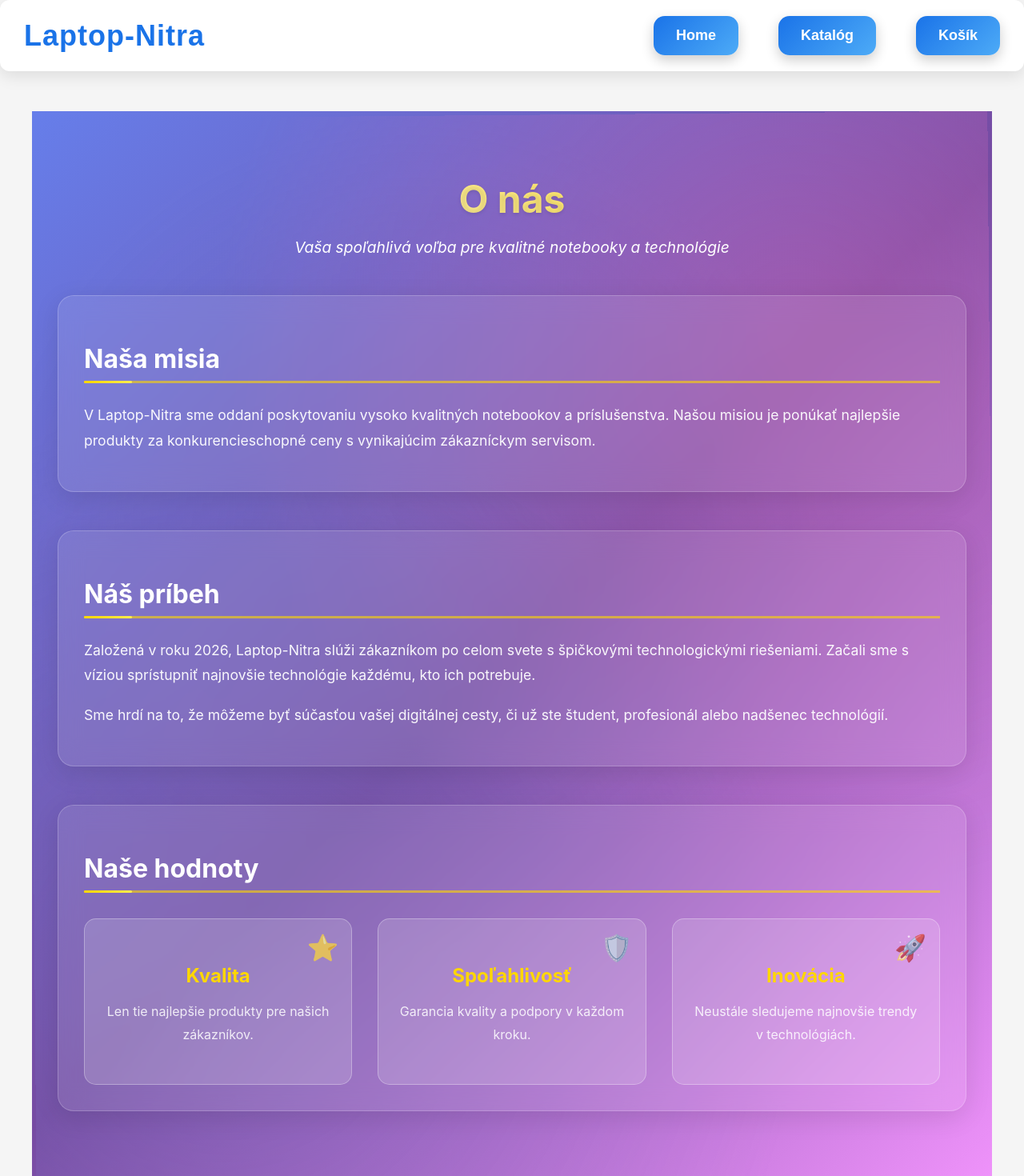
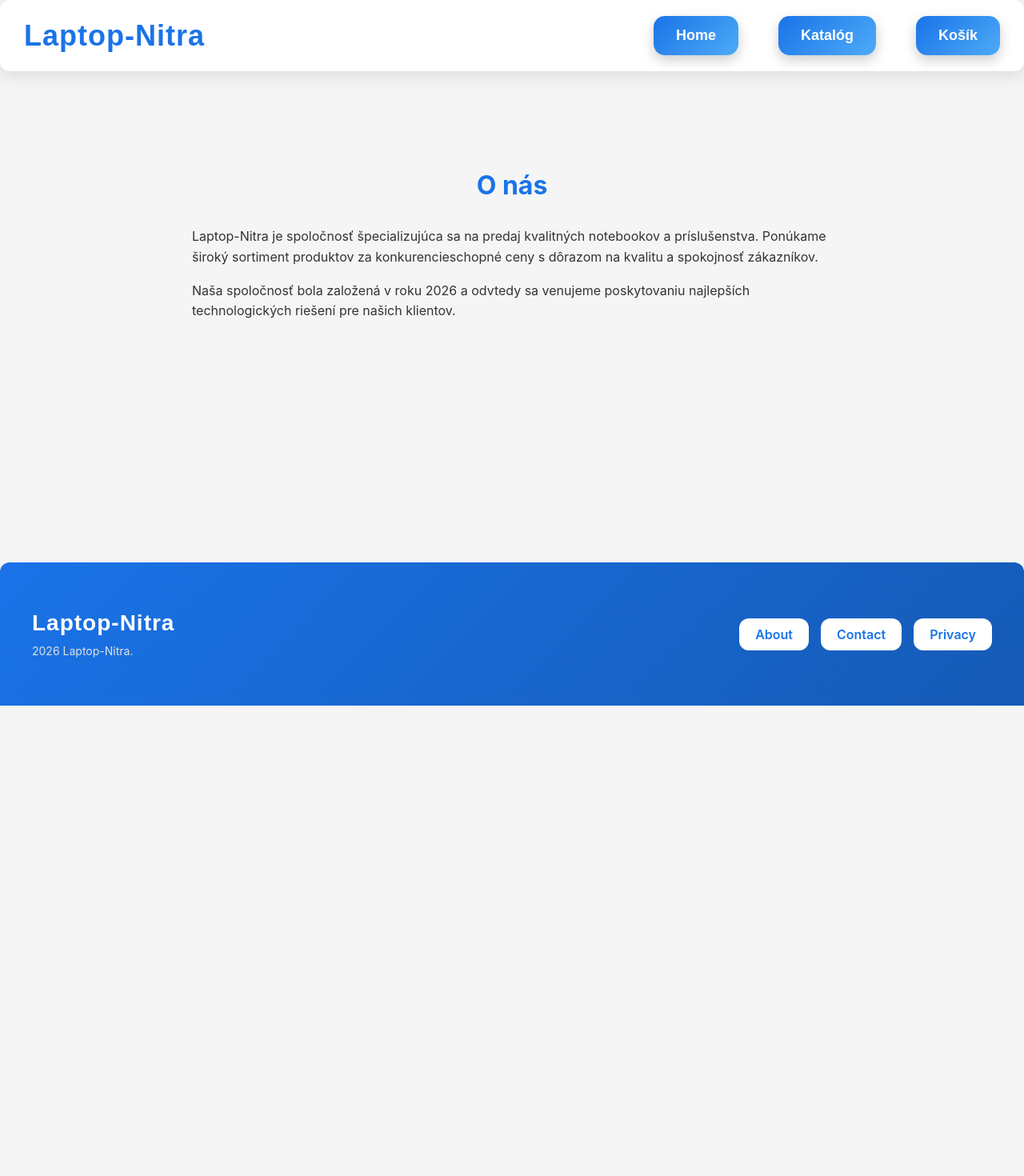
Before and after one commit to nnnpppxxx/vue-project, a Vue app: page /about in a window 1280 px wide. Shown: the top 1470 px of the page at 80% size. After the commit the page ends 882 px from the top, so only its background shows below. Built offline with nearby package versions, Linux system fonts and the light colour scheme.

Commit message:
change about page

```diff
--- a/src/assets/style.css
+++ b/src/assets/style.css
@@ -613,216 +613,22 @@ button:hover {
 
 /* About Page */
 .about {
-  padding: 3rem 0;
-  background: linear-gradient(135deg, #667eea 0%, #764ba2 50%, #f093fb 100%);
-  color: white;
-  min-height: 100vh;
-  position: relative;
-  overflow: hidden;
+  padding: 2rem 0;
+  background: #f5f5f5;
+  color: #333;
+  min-height: 60vh;
 }
 
-.about::before {
-  content: '';
-  position: absolute;
-  top: 0;
-  left: 0;
-  right: 0;
-  bottom: 0;
-  background:
-    radial-gradient(circle at 20% 80%, rgba(120, 119, 198, 0.3) 0%, transparent 50%),
-    radial-gradient(circle at 80% 20%, rgba(255, 119, 198, 0.3) 0%, transparent 50%),
-    radial-gradient(circle at 40% 40%, rgba(120, 119, 198, 0.2) 0%, transparent 50%);
-  animation: float 6s ease-in-out infinite;
+.about h1 {
+  text-align: center;
+  margin-bottom: 2rem;
+  color: #1a73e8;
 }
 
-@keyframes float {
-  0%, 100% { transform: translateY(0px) rotate(0deg); }
-  33% { transform: translateY(-10px) rotate(1deg); }
-  66% { transform: translateY(10px) rotate(-1deg); }
+.about p {
+  margin-bottom: 1rem;
+  line-height: 1.6;
+  max-width: 800px;
+  margin-left: auto;
+  margin-right: auto;
 }
-
-.about .container {
-  padding: 0 2rem;
-  position: relative;
-  z-index: 1;
-}
-
-.about-header {
-  text-align: center;
-  margin-bottom: 3rem;
-  animation: fadeInUp 1s ease-out;
-}
-
-@keyframes fadeInUp {
-  from {
-    opacity: 0;
-    transform: translateY(30px);
-  }
-  to {
-    opacity: 1;
-    transform: translateY(0);
-  }
-}
-
-.about-header h1 {
-  font-size: 3rem;
-  margin-bottom: 1rem;
-  font-weight: 700;
-  background: linear-gradient(45deg, #fff, #ffd700);
-  -webkit-background-clip: text;
-  -webkit-text-fill-color: transparent;
-  background-clip: text;
-  text-shadow: 0 2px 4px rgba(0,0,0,0.1);
-}
-
-.subtitle {
-  font-size: 1.2rem;
-  opacity: 0.9;
-  font-style: italic;
-  animation: fadeInUp 1s ease-out 0.2s both;
-}
-
-.about-content section {
-  margin-bottom: 3rem;
-  background: rgba(255, 255, 255, 0.1);
-  padding: 2rem;
-  border-radius: 20px;
-  backdrop-filter: blur(15px);
-  border: 1px solid rgba(255, 255, 255, 0.2);
-  box-shadow: 0 8px 32px rgba(0, 0, 0, 0.1);
-  animation: fadeInUp 1s ease-out 0.4s both;
-  transition: transform 0.3s ease, box-shadow 0.3s ease;
-}
-
-.about-content section:hover {
-  transform: translateY(-5px);
-  box-shadow: 0 12px 40px rgba(0, 0, 0, 0.15);
-}
-
-.about-content h2 {
-  font-size: 2rem;
-  margin-bottom: 1.5rem;
-  color: #fff;
-  border-bottom: 3px solid rgba(255, 215, 0, 0.6);
-  padding-bottom: 0.5rem;
-  position: relative;
-}
-
-.about-content h2::after {
-  content: '';
-  position: absolute;
-  bottom: -3px;
-  left: 0;
-  width: 60px;
-  height: 3px;
-  background: linear-gradient(90deg, #ffd700, #ffed4e);
-  border-radius: 2px;
-}
-
-.about-content p {
-  line-height: 1.8;
-  margin-bottom: 1rem;
-  font-size: 1.1rem;
-  color: rgba(255, 255, 255, 0.95);
-}
-
-.values-grid {
-  display: grid;
-  grid-template-columns: repeat(auto-fit, minmax(280px, 1fr));
-  gap: 2rem;
-  margin-top: 2rem;
-}
-
-.value-item {
-  text-align: center;
-  padding: 2rem 1.5rem;
-  background: rgba(255, 255, 255, 0.15);
-  border-radius: 15px;
-  transition: all 0.4s ease;
-  border: 1px solid rgba(255, 255, 255, 0.3);
-  position: relative;
-  overflow: hidden;
-  animation: fadeInUp 1s ease-out 0.6s both;
-}
-
-.value-item::before {
-  content: '';
-  position: absolute;
-  top: 0;
-  left: -100%;
-  width: 100%;
-  height: 100%;
-  background: linear-gradient(90deg, transparent, rgba(255, 255, 255, 0.2), transparent);
-  transition: left 0.5s ease;
-}
-
-.value-item:hover::before {
-  left: 100%;
-}
-
-.value-item:hover {
-  transform: translateY(-10px) scale(1.02);
-  box-shadow: 0 15px 35px rgba(0, 0, 0, 0.2);
-  background: rgba(255, 255, 255, 0.25);
-}
-
-.value-item h3 {
-  font-size: 1.5rem;
-  margin-bottom: 1rem;
-  color: #ffd700;
-  position: relative;
-  z-index: 1;
-}
-
-.value-item p {
-  font-size: 1rem;
-  opacity: 0.9;
-  position: relative;
-  z-index: 1;
-}
-
-/* Иконки для ценностей */
-.value-item:nth-child(1)::after {
-  content: '⭐';
-  font-size: 2rem;
-  position: absolute;
-  top: 1rem;
-  right: 1rem;
-  opacity: 0.7;
-}
-
-.value-item:nth-child(2)::after {
-  content: '🛡️';
-  font-size: 2rem;
-  position: absolute;
-  top: 1rem;
-  right: 1rem;
-  opacity: 0.7;
-}
-
-.value-item:nth-child(3)::after {
-  content: '🚀';
-  font-size: 2rem;
-  position: absolute;
-  top: 1rem;
-  right: 1rem;
-  opacity: 0.7;
-}
-
-@media (max-width: 768px) {
-  .about-header h1 {
-    font-size: 2rem;
-  }
-
-  .about-content section {
-    padding: 1.5rem;
-  }
-
-  .values-grid {
-    grid-template-columns: 1fr;
-  }
-
-  .about::before {
-    animation-duration: 8s;
-  }
-}
--- a/src/views/About.vue
+++ b/src/views/About.vue
@@ -1,41 +1,9 @@
 <template>
   <div class="about">
     <div class="container">
-      <div class="about-header">
-        <h1>O nás</h1>
-        <p class="subtitle">Vaša spoľahlivá voľba pre kvalitné notebooky a technológie</p>
-      </div>
-
-      <div class="about-content">
-        <section class="mission">
-          <h2>Naša misia</h2>
-          <p>V Laptop-Nitra sme oddaní poskytovaniu vysoko kvalitných notebookov a príslušenstva. Našou misiou je ponúkať najlepšie produkty za konkurencieschopné ceny s vynikajúcim zákazníckym servisom.</p>
-        </section>
-
-        <section class="story">
-          <h2>Náš príbeh</h2>
-          <p>Založená v roku 2026, Laptop-Nitra slúži zákazníkom po celom svete s špičkovými technologickými riešeniami. Začali sme s víziou sprístupniť najnovšie technológie každému, kto ich potrebuje.</p>
-          <p>Sme hrdí na to, že môžeme byť súčasťou vašej digitálnej cesty, či už ste študent, profesionál alebo nadšenec technológií.</p>
-        </section>
-
-        <section class="values">
-          <h2>Naše hodnoty</h2>
-          <div class="values-grid">
-            <div class="value-item">
-              <h3>Kvalita</h3>
-              <p>Len tie najlepšie produkty pre našich zákazníkov.</p>
-            </div>
-            <div class="value-item">
-              <h3>Spoľahlivosť</h3>
-              <p>Garancia kvality a podpory v každom kroku.</p>
-            </div>
-            <div class="value-item">
-              <h3>Inovácia</h3>
-              <p>Neustále sledujeme najnovšie trendy v technológiách.</p>
-            </div>
-          </div>
-        </section>
-      </div>
+      <h1>O nás</h1>
+      <p>Laptop-Nitra je spoločnosť špecializujúca sa na predaj kvalitných notebookov a príslušenstva. Ponúkame široký sortiment produktov za konkurencieschopné ceny s dôrazom na kvalitu a spokojnosť zákazníkov.</p>
+      <p>Naša spoločnosť bola založená v roku 2026 a odvtedy sa venujeme poskytovaniu najlepších technologických riešení pre našich klientov.</p>
     </div>
   </div>
 </template>
```
